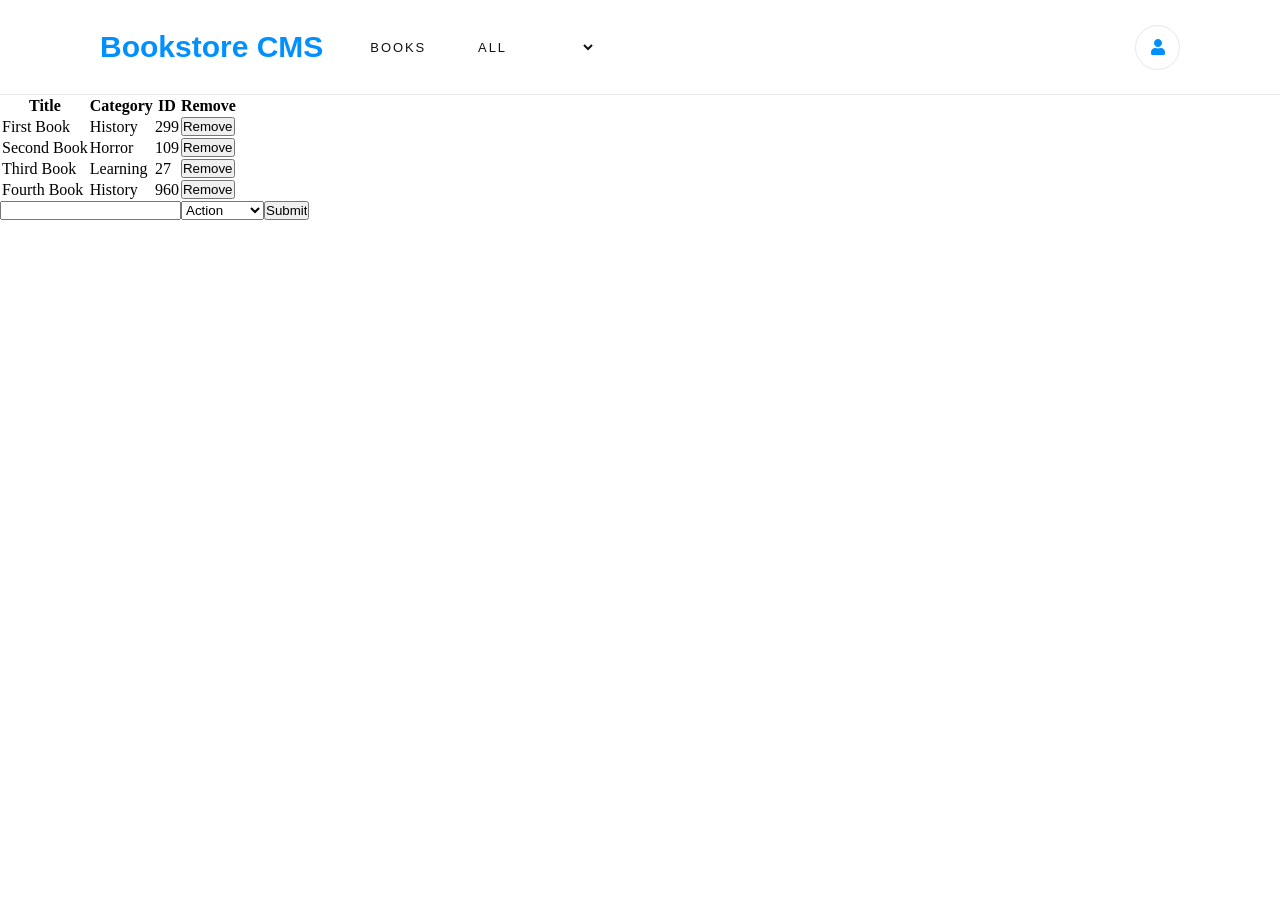
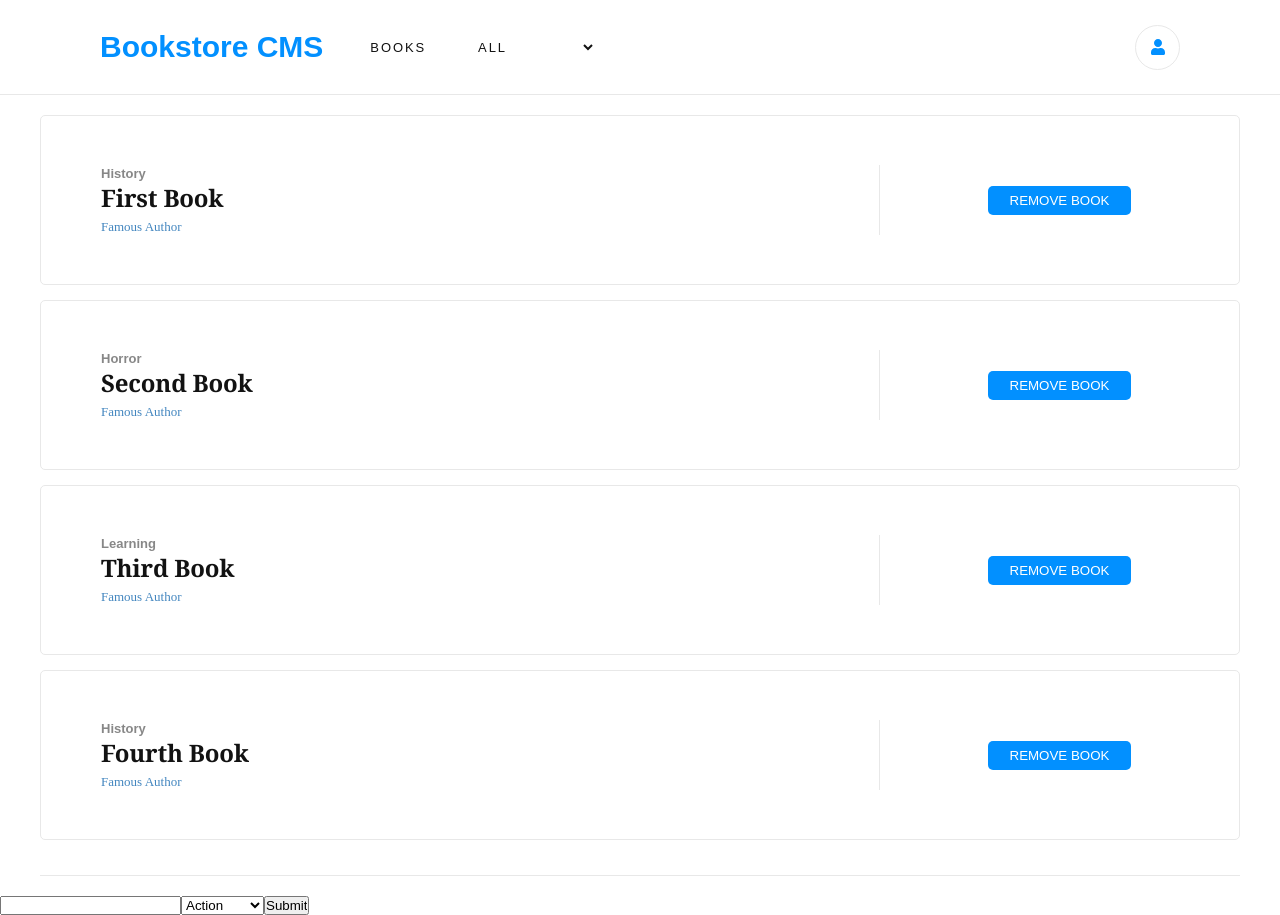
Before and after one commit to ermin-cahtarevic/react-bookstore, a React (Create React App) app: page / in a window 1280 px wide. Before the commit the page ends 800 px from the top, so only its background shows below. Built offline with nearby package versions, Linux system fonts and the light colour scheme.

Commit message:
Add styling for book list and individual books

```diff
--- a/src/components/Book.js
+++ b/src/components/Book.js
@@ -1,15 +1,24 @@
 import React from 'react';
 import PropTypes from 'prop-types';
+import '../styles/book.css';
 
 const Book = ({ book, removeBook }) => (
-  <tr>
-    <td>{book.title}</td>
-    <td>{book.category}</td>
-    <td>{book.id}</td>
-    <td>
-      <button type="button" onClick={() => removeBook(book)}>Remove</button>
-    </td>
-  </tr>
+  <div className="book">
+    <div>
+      <div className="book-category">{book.category}</div>
+      <div className="book-title">{book.title}</div>
+      <div className="book-author">Famous Author</div>
+    </div>
+    <div className="book-remove">
+      <button
+        className="remove-btn"
+        type="button"
+        onClick={() => removeBook(book)}
+      >
+      Remove book
+      </button>
+    </div>
+  </div>
 );
 
 Book.propTypes = {
--- a/src/components/CategoryFilter.js
+++ b/src/components/CategoryFilter.js
@@ -9,6 +9,7 @@ const filters = ['All', ...categories()];
 
 const CategoryFilter = ({ changeFilter }) => (
   <div className="header">
+    <div className="navbar">
       <div className="header-left">
         <div className="logo">Bookstore CMS</div>
         <div className="header-books">BOOKS</div>
@@ -29,6 +30,7 @@ const CategoryFilter = ({ changeFilter }) => (
         />
       </div>
     </div>
+  </div>
 );
 
 CategoryFilter.propTypes = ({
--- a/src/containers/BooksList.js
+++ b/src/containers/BooksList.js
@@ -4,6 +4,7 @@ import { connect } from 'react-redux';
 import Book from '../components/Book';
 import { removeBook, changeFilter } from '../actions/index';
 import CategoryFilter from '../components/CategoryFilter';
+import '../styles/book-list.css';
 
 const BooksList = ({
   books,
@@ -20,16 +21,7 @@ const BooksList = ({
   return (
     <div>
       <CategoryFilter changeFilter={handleFilterChange} />
-      <table>
-        <thead>
-          <tr>
-            <th>Title</th>
-            <th>Category</th>
-            <th>ID</th>
-            <th>Remove</th>
-          </tr>
-        </thead>
-        <tbody>
+      <div className="book-list">
         {
           filtered.map(book => (
             <Book
@@ -39,8 +31,7 @@ const BooksList = ({
             />
           ))
         }
-        </tbody>
-      </table>
+      </div>
     </div>
   );
 };
--- /dev/null
+++ b/src/styles/book-list.css
@@ -0,0 +1,6 @@
+.book-list {
+  max-width: 1200px;
+  margin: 20px auto;
+  padding-bottom: 20px;
+  border-bottom: 1px solid #e8e8e8;
+}
--- /dev/null
+++ b/src/styles/book.css
@@ -0,0 +1,57 @@
+.book{
+  display: flex;
+  align-items: center;
+  justify-content: space-between;
+  width: 100%;
+  height: 170px;
+  border: 1px solid #e8e8e8;
+  border-radius: 5px;
+  margin: 15px 0;
+  padding-left: 60px;
+}
+
+.book-category {
+  font-family: Arial, Helvetica, sans-serif;
+  font-size: 13px;
+  font-weight: 700;
+  color: #121212;
+  opacity: 0.5;
+}
+
+.book-title {
+  font-size: 24px;
+  font-family: Cambria, Cochin, Georgia, Times, 'Times New Roman', serif;
+  font-weight: 900;
+  letter-spacing: -0.2px;
+  color: #121212;
+}
+
+.book-author {
+  font-size: 13px;
+  font-weight: 300;
+  color: #4386bf;
+  margin: 5px 0 0;
+}
+
+.book-remove {
+  height: 70px;
+  border-left: 1px solid #e8e8e8;
+  width: 360px;
+  display: flex;
+  justify-content: center;
+  align-items: center;
+}
+
+.remove-btn {
+  padding: 7px 22px;
+  background-color: #0290ff;
+  border-radius: 5px;
+  color: white;
+  text-transform: uppercase;
+  border: none;
+}
+
+.remove-btn:hover {
+  cursor: pointer;
+  background-color: #005697;
+}
--- a/src/styles/category-filter.css
+++ b/src/styles/category-filter.css
@@ -1,11 +1,17 @@
 .header {
-  display: flex;
-  align-items: center;
-  justify-content: space-between;
   width: 100%;
   height: 95px;
   padding: 0 100px;
   border-bottom: solid 1px #e8e8e8;
+}
+
+.navbar {
+  display: flex;
+  align-items: center;
+  justify-content: space-between;
+  height: 100%;
+  max-width: 1200px;
+  margin: 0 auto;
 }
 
 .header-left {
```
Lines whose indentation alone changed are shown as unchanged.
